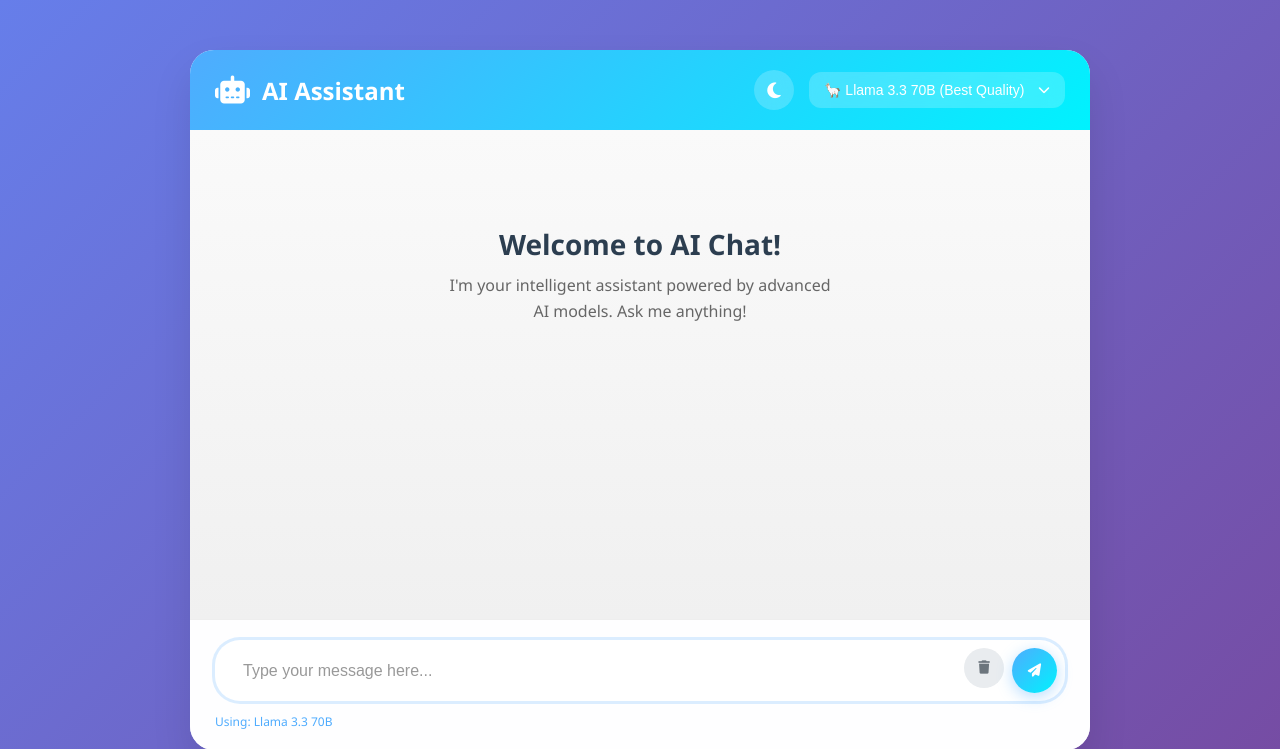
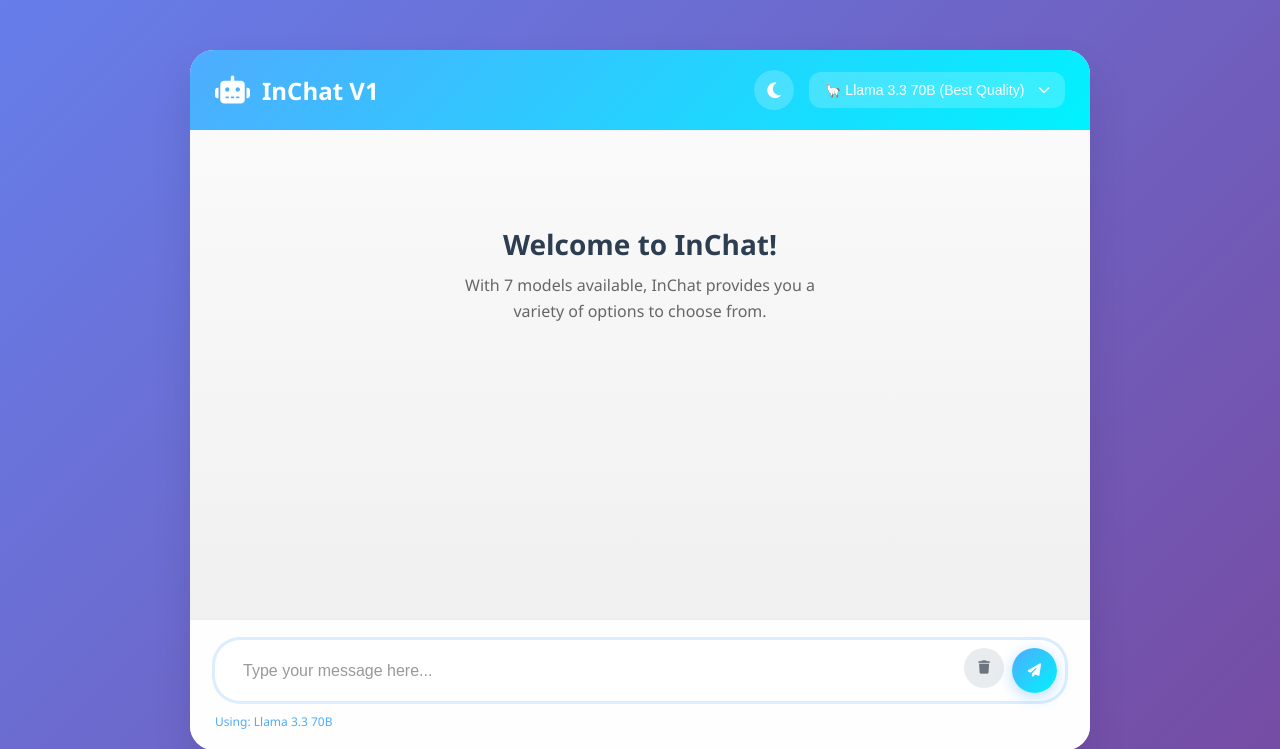
Before and after one commit to robert19066/inchat, a Flask app: page / in a window 1280 px wide. Shown: the top 749 px of the page. Run offline with Flask 3, Linux system fonts and the light colour scheme.

Commit message:
initial commit4

```diff
--- a/templates/index.html
+++ b/templates/index.html
@@ -3,7 +3,7 @@
 <head>
     <meta charset="UTF-8">
     <meta name="viewport" content="width=device-width, initial-scale=1.0">
-    <title>AI Chat Assistant</title>
+    <title>InChat - Talk to AI,for free!</title>
     <link rel="stylesheet" href="{{ url_for('static', filename='style.css') }}">
     <link href="https://cdnjs.cloudflare.com/ajax/libs/font-awesome/6.4.0/css/all.min.css" rel="stylesheet">
 </head>
@@ -13,7 +13,7 @@
             <div class="header-content">
                 <div class="header-title">
                     <i class="fas fa-robot"></i>
-                    <h1>AI Assistant</h1>
+                    <h1>InChat V1</h1>
                 </div>
                 <div class="header-controls">
                     <div class="theme-toggle">
@@ -40,8 +40,8 @@
             <div class="welcome-message">
                 <div class="welcome-content">
                     <i class="fas fa-sparkles"></i>
-                    <h2>Welcome to AI Chat!</h2>
-                    <p>I'm your intelligent assistant powered by advanced AI models. Ask me anything!</p>
+                    <h2>Welcome to InChat!</h2>
+                    <p>With 7 models available, InChat provides you a variety of options to choose from.</p>
                 </div>
             </div>
         </div>
@@ -61,7 +61,7 @@
             <div class="chat-footer">
                 <span class="model-indicator">Using: <span id="current-model">Llama 3.3 70B</span></span>
                 <span class="typing-indicator" id="typing-indicator" style="display: none;">
-                    <i class="fas fa-circle-notch fa-spin"></i> AI is thinking...
+                    <i class="fas fa-circle-notch fa-spin"></i> Thinking...
                 </span>
             </div>
         </div>
```
